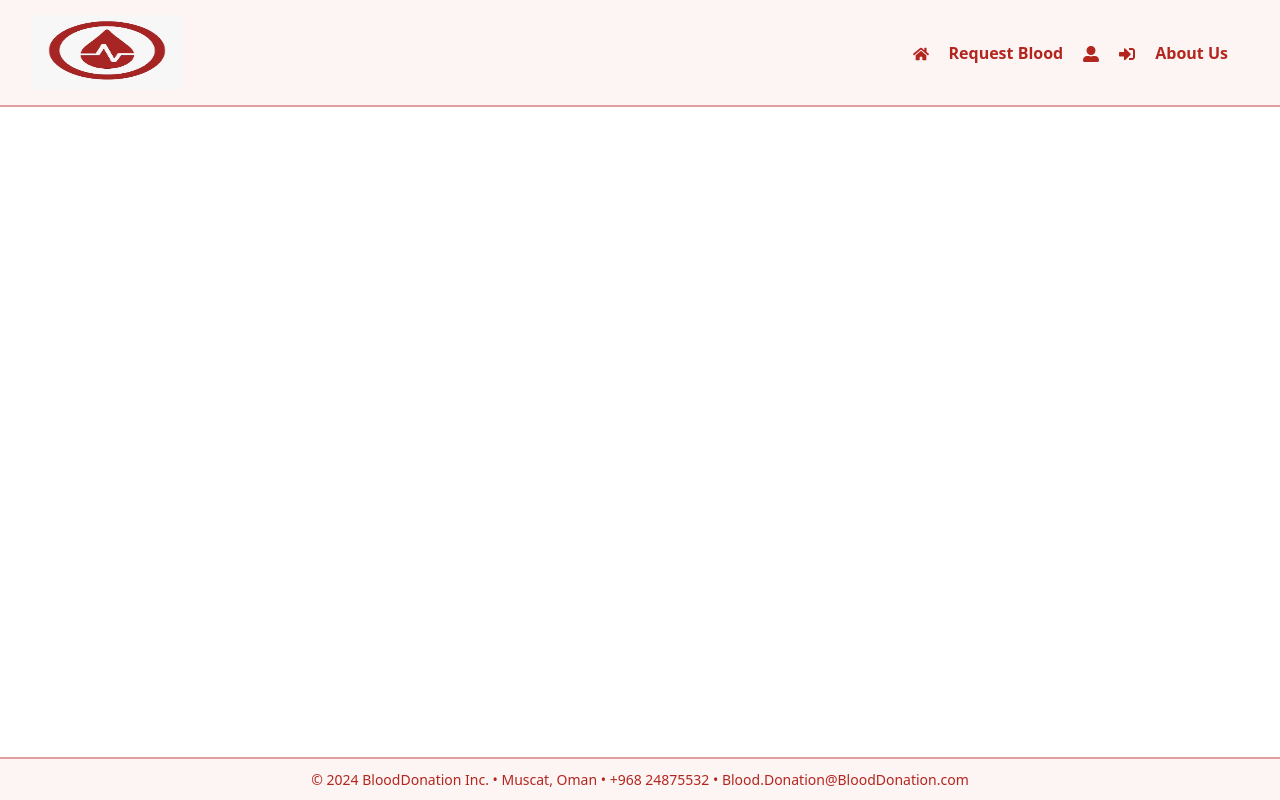
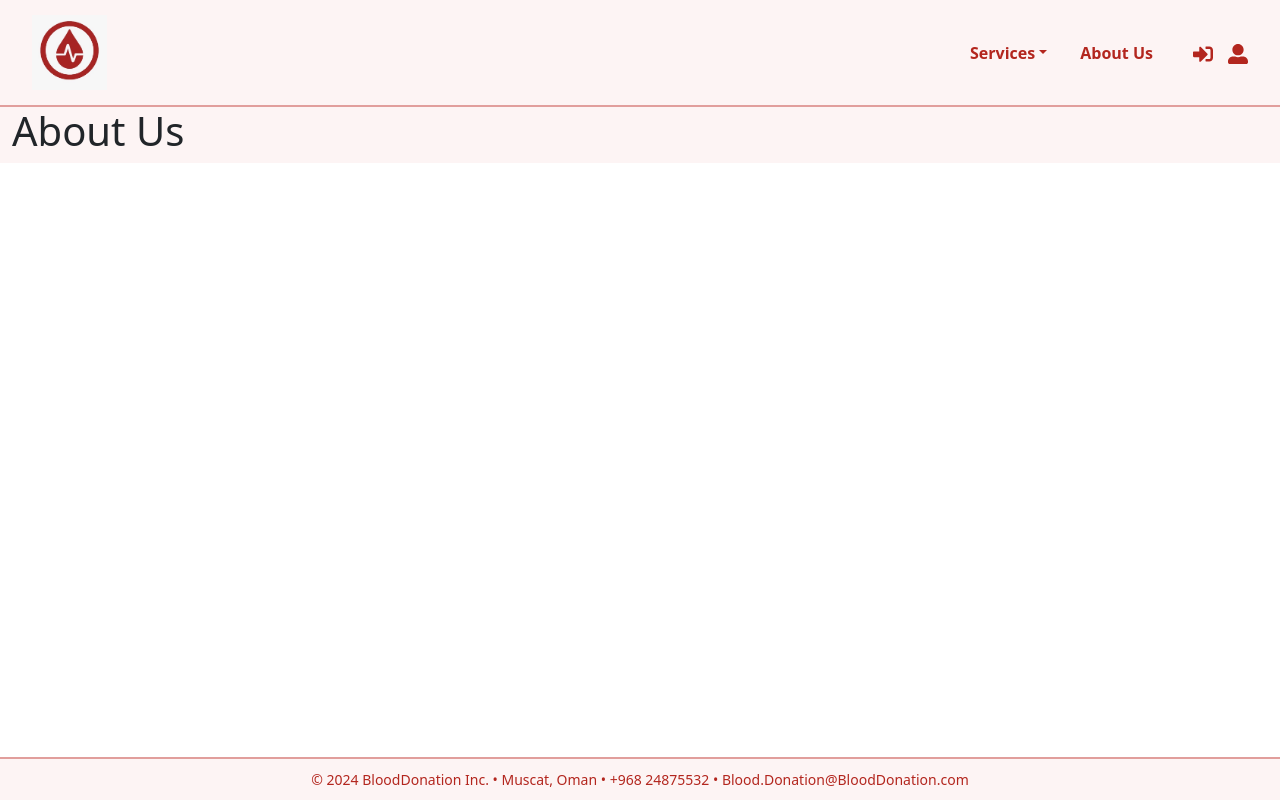
Before and after one commit to razanalraiisi/BloodDonationSys, a React (Create React App) app in the folder client/: page /AboutUs in a window 1280 px wide. Built offline with nearby package versions, Linux system fonts and the light colour scheme.

Commit message:
updated the items in navbar and connected everything

```diff
--- a/client/src/App.js
+++ b/client/src/App.js
@@ -8,6 +8,10 @@ import Header from './components/Header.js';
 import { useSelector } from 'react-redux';
 import Footer from './components/Footer.js';
 import RequestBlood from './components/RequestBlood.js';
+import DonationCenter from './components/DonationCenter.js';
+import DonateBlood from './components/DonateBlood.js';
+import User from './components/User.js';
+import AboutUs from './components/AboutUs.js';
 
 function App() {
   const email=useSelector((state)=>state.users.user.email);
@@ -23,6 +27,10 @@ function App() {
           <Route path="/login" element={<Login />} />
           <Route path="/register" element={<Register />} />
           <Route path="/request" element={<RequestBlood />} />
+          <Route path="/centers" element={<DonationCenter />} />
+          <Route path="/donate" element={<DonateBlood />} />
+          <Route path="/UserProfile" element={<User />} />
+          <Route path="/AboutUs" element={<AboutUs />} />
         </Routes>
         </Row>
         <Row>
--- /dev/null
+++ b/client/src/components/AboutUs.js
@@ -0,0 +1,8 @@
+const AboutUs = () => {
+    return (
+        <div>
+            <h1>About Us</h1>
+        </div>
+    );
+}
+export default AboutUs;
--- /dev/null
+++ b/client/src/components/DonateBlood.js
@@ -0,0 +1,8 @@
+const DonateBlood = () => {
+    return (
+        <div>
+            <h1>Donate Blood Form</h1>
+        </div>
+    );
+}
+export default DonateBlood;
--- a/client/src/components/Header.js
+++ b/client/src/components/Header.js
@@ -5,7 +5,12 @@ import {
     NavbarBrand,
     Nav,
     NavItem,
+    Dropdown,
+    DropdownToggle,
+    DropdownMenu,
+    DropdownItem
 } from 'reactstrap';
+
 import { useState } from 'react';
 import { Link } from 'react-router-dom';
 import { FaHome, FaUserAlt, FaSignInAlt } from "react-icons/fa";
@@ -13,43 +18,52 @@ import Logo from '../assets/logo.jpeg';
 
 const Header = () => {
     const [isOpen, setIsOpen] = useState(false);
+    const [dropdownOpen, setDropdownOpen] = useState(false);
+
     const toggle = () => setIsOpen(!isOpen);
+    const toggleDropdown = () => setDropdownOpen(!dropdownOpen);
 
     return (
-        <>
-            <Navbar className='navigation' light expand='md' style={styles.navbar}>
+        <Navbar className="navigation" light expand="md" style={styles.navbar}>
             <NavbarBrand>
-                    <img src={Logo} width="150px" height="75px" alt="logo" />
+                <Link to="/">
+                    <img src={Logo} width="75px" height="75px" alt="logo" />
+                </Link>
             </NavbarBrand>
 
             <NavbarToggler onClick={toggle} />
 
             <Collapse isOpen={isOpen} navbar>
-                    <Nav className="ms-auto" navbar>
+                <Nav className="ms-auto align-items-center" navbar>
 
-                        <NavItem className='navs'>
-                            <Link to="/"><FaHome /></Link>
+                    {/* Services Dropdown */}
+                    <Dropdown nav isOpen={dropdownOpen} toggle={toggleDropdown}>
+                        <DropdownToggle nav caret style={styles.link}>
+                            Services
+                        </DropdownToggle>
+
+                        <DropdownMenu>
+                            <DropdownItem style={styles.link} tag={Link} to="/request">Request Blood</DropdownItem>
+                            <DropdownItem style={styles.link} tag={Link} to="/donate">Donate Blood</DropdownItem>
+                            <DropdownItem style={styles.link}tag={Link} to="/centers">Donation Centers</DropdownItem>
+                        </DropdownMenu>
+                    </Dropdown>
+
+                    <NavItem>
+                        <Link to="/AboutUs" style={styles.link}>About Us</Link>
                     </NavItem>
 
-                        <NavItem className='navs'>
-                            <Link to="/request">Request Blood</Link>
+                    <NavItem>
+                        <Link to="/login" style={styles.icon}><FaSignInAlt /></Link>
                     </NavItem>
 
-                        <NavItem className='navs'>
-                            <Link to="/user"><FaUserAlt /></Link>
-                        </NavItem>
-                        <NavItem className='navs'>
-                            <Link to="/login"><FaSignInAlt /></Link>
-                        </NavItem>
-
-                        <NavItem className='navs'>
-                            <Link to="/about" style={styles.link}>About Us</Link>
+                    <NavItem>
+                        <Link to="/UserProfile" style={styles.icon}><FaUserAlt /></Link>
                     </NavItem>
 
                 </Nav>
             </Collapse>
         </Navbar>
-        </>
     );
 };
 
@@ -63,9 +77,15 @@ const styles = {
     },
     link: {
         textDecoration: "none",
-        marginRight: "20px",
+        marginRight: "25px",
         color: "#B3261E",
         fontWeight: "600",
         fontSize: "16px",
+        cursor: "pointer",
+    },
+    icon: {
+        color: "#B3261E",
+        fontSize: "20px",
+        marginLeft: "15px",
     }
 };
```
Also changed, not shown: client/src/App.css (+0 -11 lines). Lines whose indentation alone changed are shown as unchanged.
